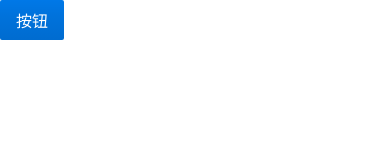
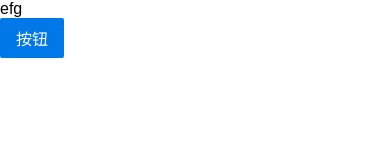
Before and after one commit to MerlinJY/LjyApp, a website: page www/index.html in a window 390 px wide. Drawn offline with Linux system fonts and the light colour scheme.

Commit message:
Update index.html

```diff
--- a/www/index.html
+++ b/www/index.html
@@ -9,6 +9,7 @@
         <title></title>
     </head>
     <body>
+        <div>efg</div>
         <button class="pure-button pure-button-primary" onclick="show();">按钮</button>
         <span id="text_Message"></span>
     </body>
```
